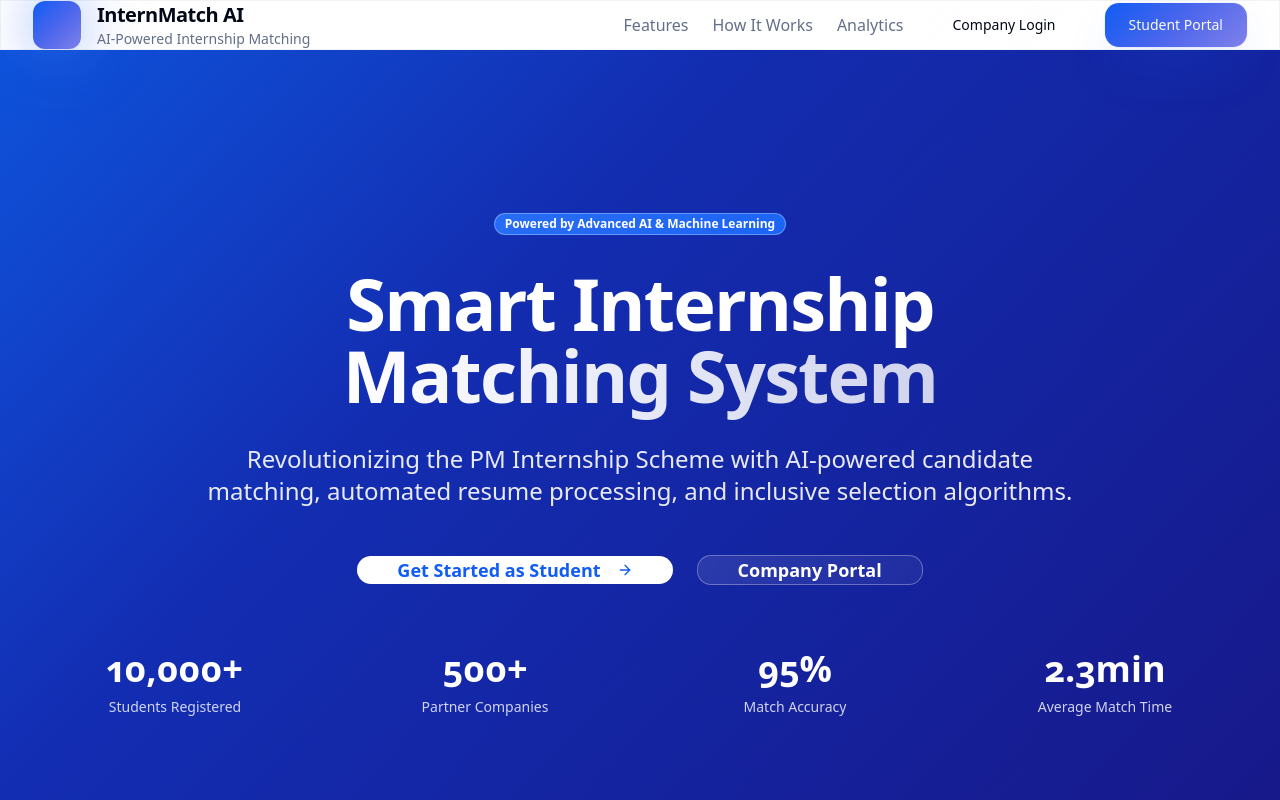
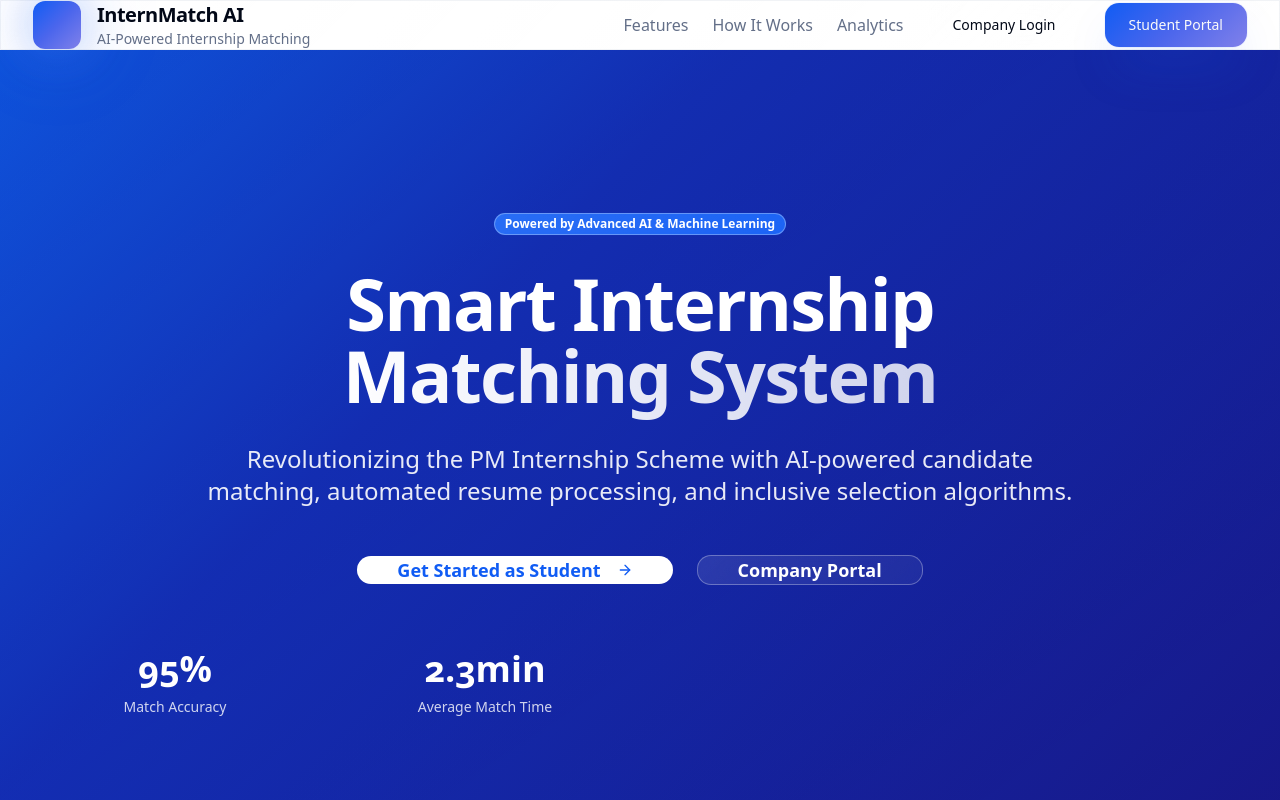
Before and after one commit to arnavsawant2020-stack/aptitude-connect, a React (Vite) app: page / in a window 1280 px wide. Shown: the top 800 px of the page. Built offline with nearby package versions, Linux system fonts and the light colour scheme; the HTML template or start-up script is replaced by a standard one.

Commit message:
Remove student and company counts

```diff
--- a/src/pages/Index.tsx
+++ b/src/pages/Index.tsx
@@ -51,8 +51,6 @@ const Index = () => {
   ];
 
   const stats = [
-    { number: '10,000+', label: 'Students Registered' },
-    { number: '500+', label: 'Partner Companies' },
     { number: '95%', label: 'Match Accuracy' },
     { number: '2.3min', label: 'Average Match Time' },
   ];
```
